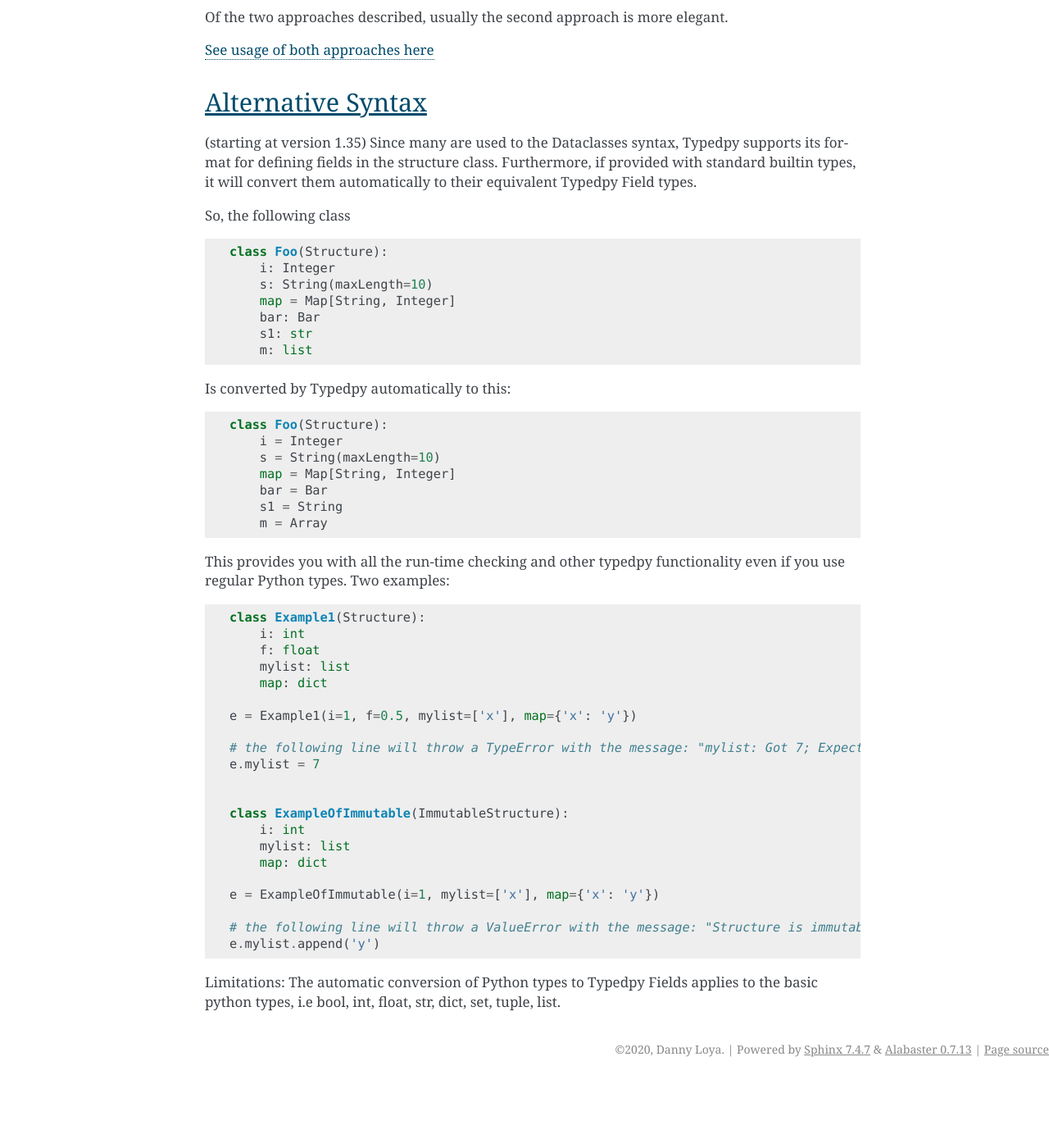
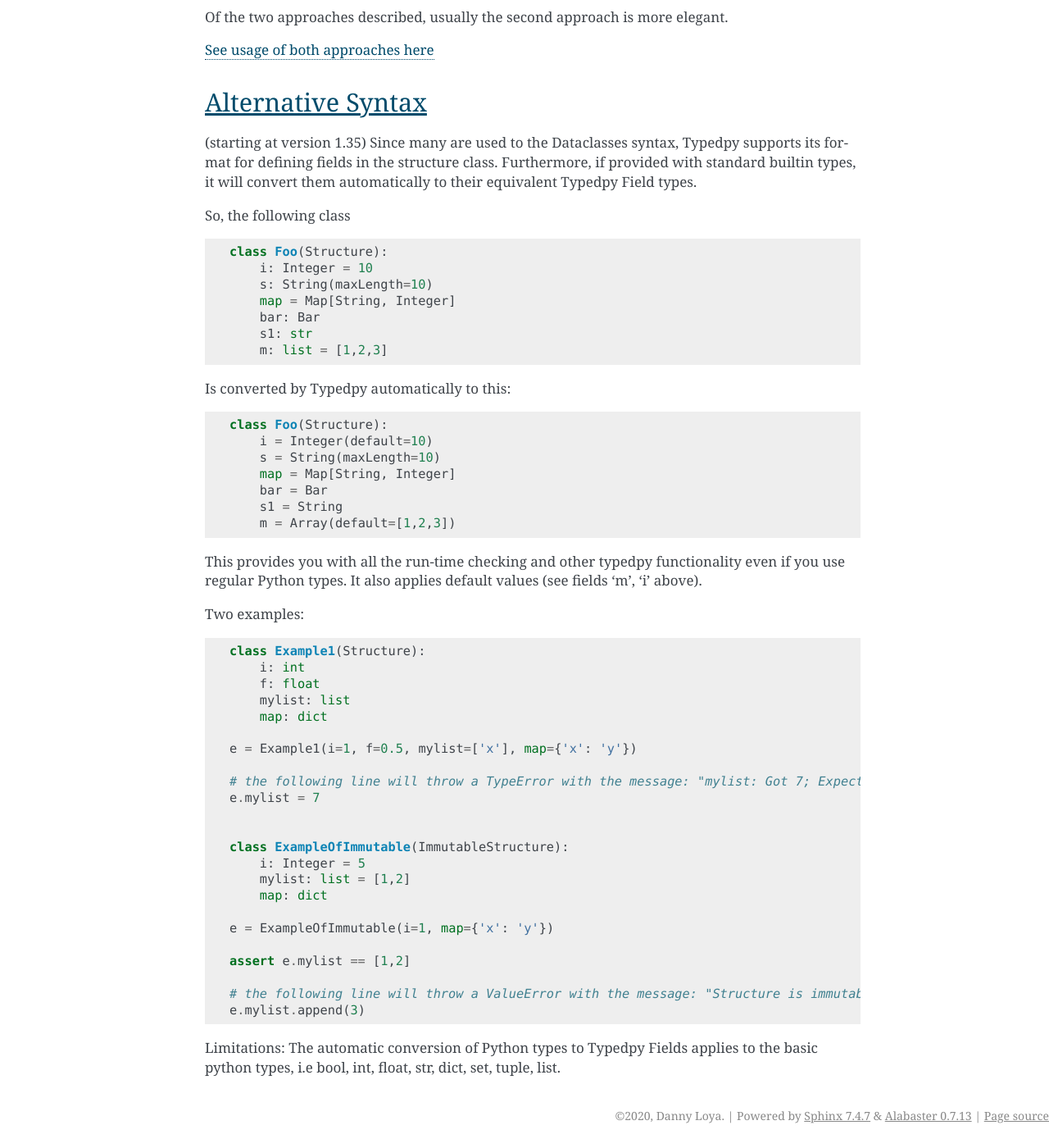
Before and after one commit to loyada/typedpy, a Sphinx documentation site: the page built from docs/structures.rst, in a window 1280 px wide and 1400 px high, scrolled down 3675 px. Shown: the whole window at 82% size. Built offline with Sphinx 7.4.7, drawn with Linux system fonts in a browser that asks for light colours; before the commit the page ends 4994 px from its top, so only the background shows below that.

Commit message:
documentation. Version 1.50

```diff
--- a/docs/conf.py
+++ b/docs/conf.py
@@ -60,9 +60,9 @@ author = 'Danny Loya'
 # built documents.
 #
 # The short X.Y version.
-version = '1.40'
+version = '1.50'
 # The full version, including alpha/beta/rc tags.
-release = '1.40'
+release = '1.50'
 
 # The language for content autogenerated by Sphinx. Refer to documentation
 # for a list of supported languages.
--- a/docs/structures.rst
+++ b/docs/structures.rst
@@ -182,26 +182,28 @@ So, the following class
 .. code-block:: python
 
     class Foo(Structure):
-        i: Integer
+        i: Integer = 10
         s: String(maxLength=10)
         map = Map[String, Integer]
         bar: Bar
         s1: str
-        m: list
+        m: list = [1,2,3]
 
 Is converted by Typedpy automatically to this:
 
 .. code-block:: python
 
     class Foo(Structure):
-        i = Integer
+        i = Integer(default=10)
         s = String(maxLength=10)
         map = Map[String, Integer]
         bar = Bar
         s1 = String
-        m = Array
+        m = Array(default=[1,2,3])
 
 This provides you with all the run-time checking and other typedpy functionality even if you use regular Python types.
+It also applies default values (see fields 'm', 'i' above).
+
 Two examples:
 
 .. code-block:: python
@@ -219,14 +221,16 @@ Two examples:
 
 
     class ExampleOfImmutable(ImmutableStructure):
-        i: int
-        mylist: list
+        i: Integer = 5
+        mylist: list = [1,2]
         map: dict
 
-    e = ExampleOfImmutable(i=1, mylist=['x'], map={'x': 'y'})
+    e = ExampleOfImmutable(i=1, map={'x': 'y'})
+
+    assert e.mylist == [1,2]
 
     # the following line will throw a ValueError with the message: "Structure is immutable"
-    e.mylist.append('y')
+    e.mylist.append(3)
 
 Limitations: The automatic conversion of Python types to Typedpy Fields applies to the basic python types, i.e \
 bool, int, float, str, dict, set, tuple, list.
--- a/setup.py
+++ b/setup.py
@@ -28,9 +28,9 @@ setup(
     license="MIT",
     long_description=long_description,
     url="http://github.com/loyada/typedpy",
-    download_url ="https://github.com/loyada/typedpy/archive/v1.40.tar.gz",
+    download_url ="https://github.com/loyada/typedpy/archive/v1.50.tar.gz",
     keywords=['testing', 'type-safe', 'strict', 'schema', 'validation'],
-    version='1.40'
+    version='1.50'
 )
 
 # coverage run --source=typedpy/ setup.py test
```
Also changed, not shown: coverage.txt (+4 -4 lines).
